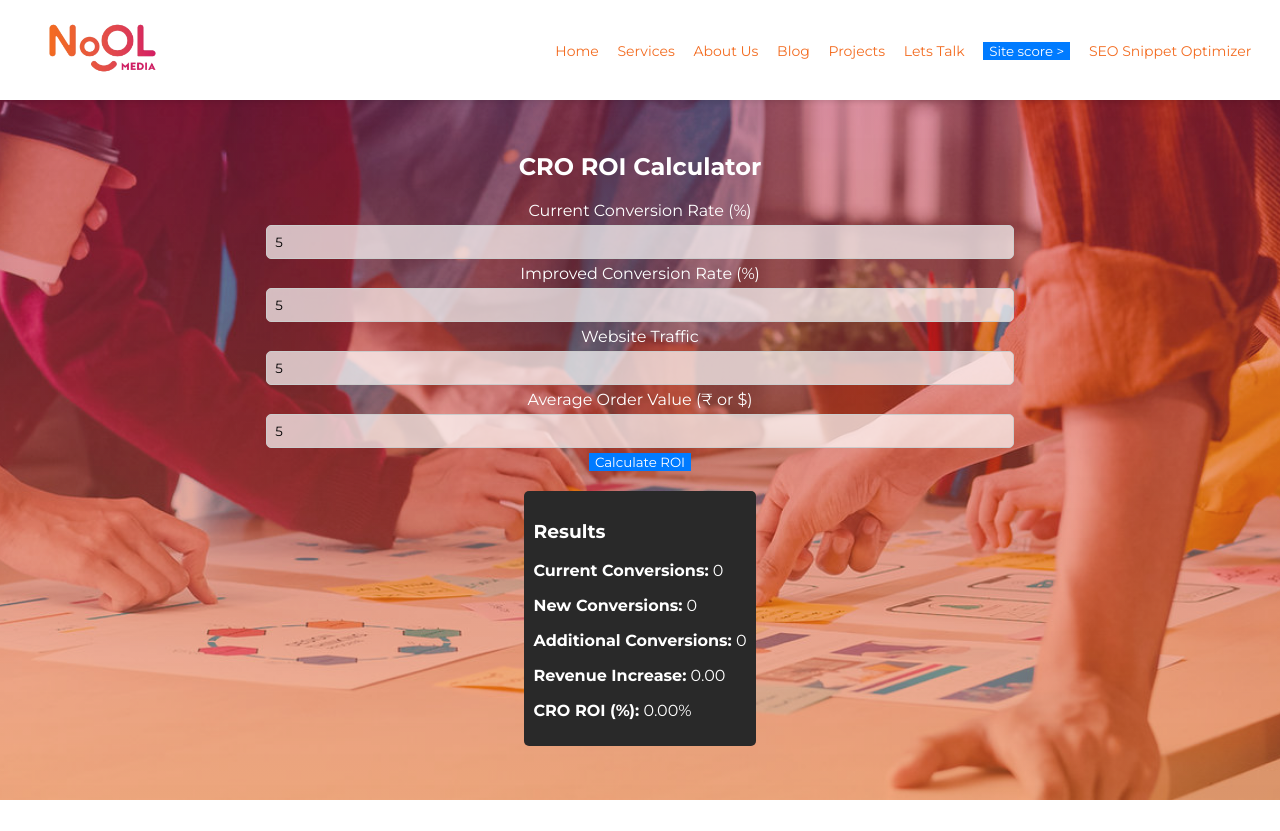
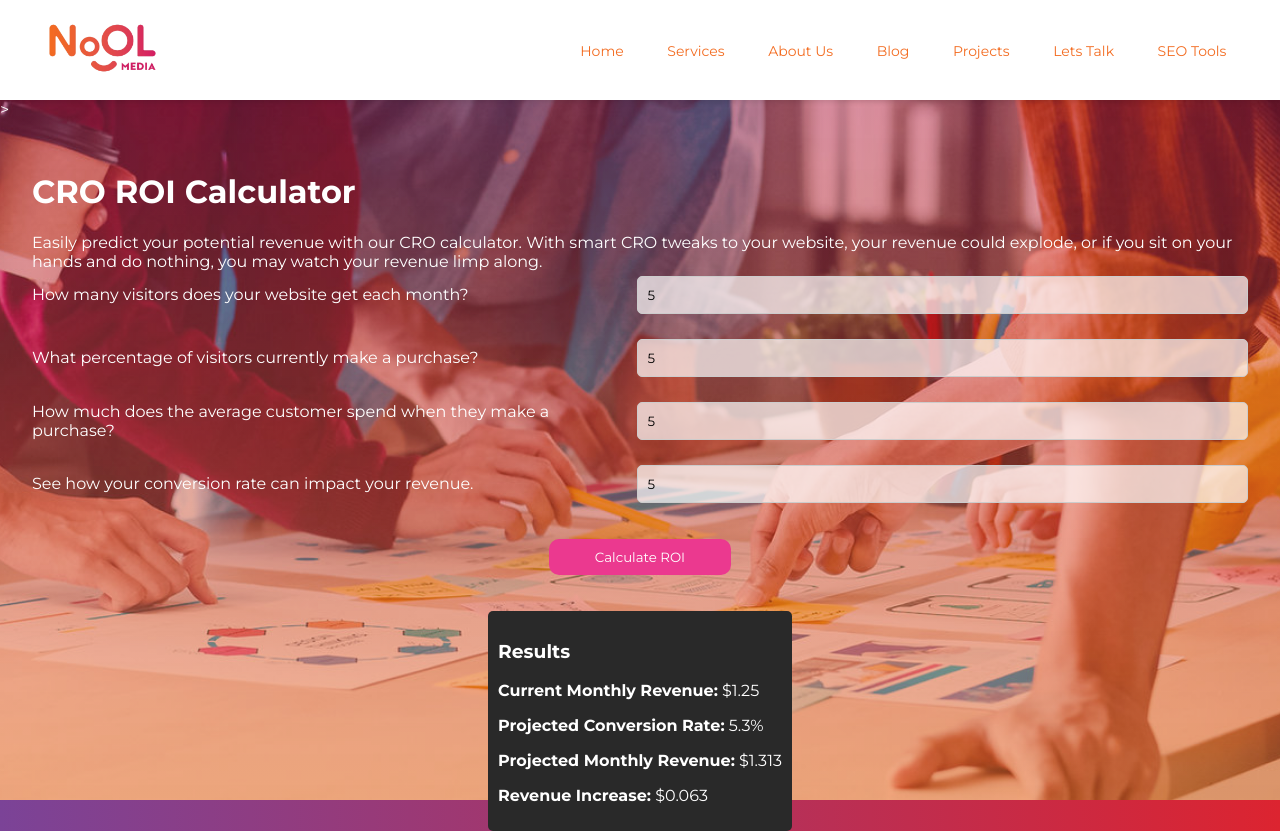
Before and after one commit to NAVEEN3280/cro-roi-calculator, a plain HTML site: page index.html in a window 1280 px wide. Both pictures are taken after typing "5", "5", "5", "5" into the empty fields and a click on the button "Calculate ROI". Before the commit the page ends 800 px from the top, so only its background shows below. Drawn offline with Linux system fonts and the light colour scheme.

Commit message:
Made some modifications in the Logic

```diff
--- a/index.html
+++ b/index.html
@@ -11,9 +11,9 @@
 
     <nav class="navbar">
       <div class="logo">
-        <a href="https://www.noolmedia.in/"
-          ><img src="nool.png" alt="Logo"
-        /></a>
+        <a href="https://www.noolmedia.in/">
+          <img src="nool.png" alt="Logo" />
+        </a>
       </div>
       <ul class="nav-items">
         <li><a href="https://www.noolmedia.in/">Home</a></li>
@@ -26,15 +26,24 @@
         <li>
           <a href="https://www.noolmedia.in/#comp-lsvshvef1">Lets Talk</a>
         </li>
-        <li>
-          <a href="https://seo-report.onrender.com/"
-            ><button class="sitescore">Site score ></button></a
+        <li class="dropdown-container">
+          <a href="#">SEO Tools</a>
+          <div class="dropdown">
+            <a href="https://seo-report.onrender.com">Site Score</a>
+            <a href="https://cro-roi-calculator.vallaham.com/"
+              >CRO ROI Calculator</a
             >
-        </li>
-        <li>
-          <a href="https://www.noolmedia.in/#comp-lsvshvef1"
-            >SEO Snippet Optimizer</a
+            <a href="https://titletag.vallaham.com/"
+              >Meta title length checker</a
             >
+            <a href="https://competitoraudit.vallaham.com/">Competitor Audit</a>
+            <a href="https://ppc-roi-calculator.vallaham.com/"
+              >PPC ROI Calculator</a
+            >
+            <a href="https://seo-roi-calculator.vallaham.com/"
+              >SEO ROI Calculator</a
+            >
+          </div>
         </li>
       </ul>
       <div class="hamburger" id="hamburger">
@@ -42,57 +51,57 @@
         <span></span>
         <span></span>
       </div>
+    </nav>>
     </nav>
     <div class="container">
-      <h2>CRO ROI Calculator</h2>
+      <div class="content">
+        <h1>CRO ROI Calculator</h1>
+        Easily predict your potential revenue with our CRO calculator. With smart CRO tweaks to your website, your revenue could explode, or if you sit on your hands and do nothing, you may watch your revenue limp along.
+      </div>
 
-      <label>Current Conversion Rate (%)</label>
-      <input
-        type="number"
-        id="currentCR"
-        placeholder="Enter current conversion rate"
-      />
-
-      <label>Improved Conversion Rate (%)</label>
-      <input
-        type="number"
-        id="improvedCR"
-        placeholder="Enter improved conversion rate"
-      />
-
-      <label>Website Traffic</label>
+      <div class="input-group">
+        <label>How many visitors does your website get each month?</label>
         <input
           type="number"
           id="traffic"
           placeholder="Enter total website traffic"
         />
-
-      <label>Average Order Value (₹ or $)</label>
+      </div>
+      <div class="input-group">
+        <label>What percentage of visitors currently make a purchase?</label>
         <input
           type="number"
-        id="avgOrderValue"
-        placeholder="Enter average order value"
+          id="cvr"
+          placeholder="Enter current conversion rate"
         />
-
+      </div>
+      <div class="input-group">
+        <label>How much does the average customer spend when they make a purchase?</label>
+        <input type="number" id="aov" placeholder="Enter average order value" />
+      </div>
+      <div class="input-group">
+        <label>See how your conversion rate can impact your revenue.</label>
+        <input type="number" id="cri" placeholder="Enter CR Improvement (%)" />
+      </div>
       <button onclick="calculateCRO()">Calculate ROI</button>
 
       <div class="result" id="result" style="display: none">
         <h3>Results</h3>
         <p>
-          <strong>Current Conversions:</strong>
-          <span id="currentConversions"></span>
+          <strong>Current Monthly Revenue:</strong>
+          <span id="currentRevenue"></span>
         </p>
         <p>
-          <strong>New Conversions:</strong> <span id="newConversions"></span>
+          <strong>Projected Conversion Rate:</strong>
+          <span id="projectedCR"></span>
         </p>
         <p>
-          <strong>Additional Conversions:</strong>
-          <span id="additionalConversions"></span>
+          <strong>Projected Monthly Revenue:</strong>
+          <span id="projectedRevenue"></span>
         </p>
         <p>
           <strong>Revenue Increase:</strong> <span id="revenueIncrease"></span>
         </p>
-        <p><strong>CRO ROI (%):</strong> <span id="roi"></span></p>
       </div>
     </div>
   </body>
--- a/script.js
+++ b/script.js
@@ -1,40 +1,40 @@
 function calculateCRO() {
-  const currentCR = parseFloat(document.getElementById("currentCR").value);
-  const improvedCR = parseFloat(document.getElementById("improvedCR").value);
   const traffic = parseFloat(document.getElementById("traffic").value);
-  const avgOrderValue = parseFloat(
-    document.getElementById("avgOrderValue").value
-  );
+  const cvr = parseFloat(document.getElementById("cvr").value);
+  const aov = parseFloat(document.getElementById("aov").value);
+  const cri = parseFloat(document.getElementById("cri").value);
 
-  if (
-    isNaN(currentCR) ||
-    isNaN(improvedCR) ||
-    isNaN(traffic) ||
-    isNaN(avgOrderValue)
-  ) {
+  if (isNaN(traffic) || isNaN(cvr) || isNaN(aov) || isNaN(cri)) {
     alert("Please enter valid numbers in all fields.");
     return;
   }
 
-  const currentConversions = (currentCR / 100) * traffic;
-  const newConversions = (improvedCR / 100) * traffic;
-  const additionalConversions = newConversions - currentConversions;
-  const revenueIncrease = additionalConversions * avgOrderValue;
-  const roi = (revenueIncrease / (currentConversions * avgOrderValue)) * 100;
+  // Correcting the projected conversion rate calculation
+  const projectedCR = cvr * (1 + cri / 100); // Instead of adding directly
 
-  document.getElementById("currentConversions").textContent =
-    currentConversions.toFixed(0);
-  document.getElementById("newConversions").textContent =
-    newConversions.toFixed(0);
-  document.getElementById("additionalConversions").textContent =
-    additionalConversions.toFixed(0);
+  // Calculating conversions
+  const currentConversions = (cvr / 100) * traffic;
+  const projectedConversions = (projectedCR / 100) * traffic;
+
+  // Calculating revenue
+  const currentRevenue = currentConversions * aov;
+  const projectedRevenue = projectedConversions * aov;
+  const revenueIncrease = projectedRevenue - currentRevenue;
+
+  // Formatting numbers to look clean
+  document.getElementById("currentRevenue").textContent =
+    "$" + currentRevenue.toLocaleString();
+  document.getElementById("projectedCR").textContent =
+    projectedCR.toFixed(1) + "%"; // One decimal place
+  document.getElementById("projectedRevenue").textContent =
+    "$" + projectedRevenue.toLocaleString();
   document.getElementById("revenueIncrease").textContent =
-    revenueIncrease.toFixed(2);
-  document.getElementById("roi").textContent = roi.toFixed(2) + "%";
+    "$" + revenueIncrease.toLocaleString();
 
   document.getElementById("result").style.display = "block";
 }
+
+// Mobile navigation toggle
 document.getElementById("hamburger").addEventListener("click", function () {
-  const navItems = document.querySelector(".nav-items");
-  navItems.classList.toggle("active");
+  document.querySelector(".nav-items").classList.toggle("active");
 });
--- a/styles.css
+++ b/styles.css
@@ -118,11 +118,67 @@ textarea {
   align-items: center;
   margin: 2rem;
 }
+.dropdown-container {
+  position: relative;
+}
+
+.dropdown {
+  display: none;
+  position: absolute;
+  background: white;
+  box-shadow: 0px 4px 6px rgba(0, 0, 0, 0.1);
+  min-width: 150px;
+  border-radius: 5px;
+  top: 100%;
+  left: 0;
+  z-index: 1000;
+}
+
+.dropdown a {
+  display: block;
+  padding: 10px;
+  color: black;
+  text-decoration: none;
+}
+
+.dropdown a:hover {
+  background: #f1f1f1;
+}
+
+.dropdown-container:hover .dropdown {
+  display: block;
+}
 button {
-  background-color: #007bff;
+  background-color: rgb(235, 57, 143);
+  width: 15%;
   color: white;
   border: none;
+  border-radius: 10px;
+  padding: 10px;
   cursor: pointer;
+  margin: 1rem;
+}
+button:hover {
+  background-color: orange;
+}
+.input-group {
+  display: flex;
+  align-items: center;
+  justify-content: space-between;
+  margin-bottom: 15px;
+  width: 100%;
+}
+
+.input-group label {
+  flex: 1; /* Labels take equal space */
+  margin-right: 15px;
+}
+
+.input-group input {
+  flex: 1; /* Inputs take equal space */
+  padding: 10px;
+  border: 1px solid #ccc;
+  border-radius: 5px;
 }
 button:hover {
   background-color: #0056b3;
```
Lines whose indentation alone changed are shown as unchanged.
